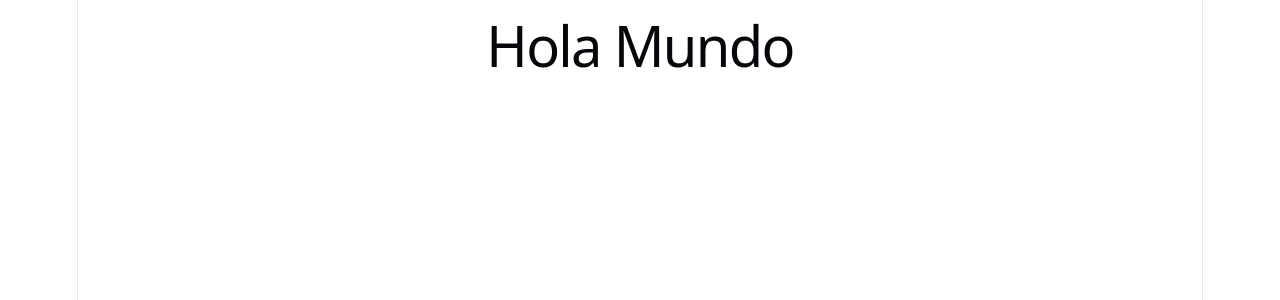
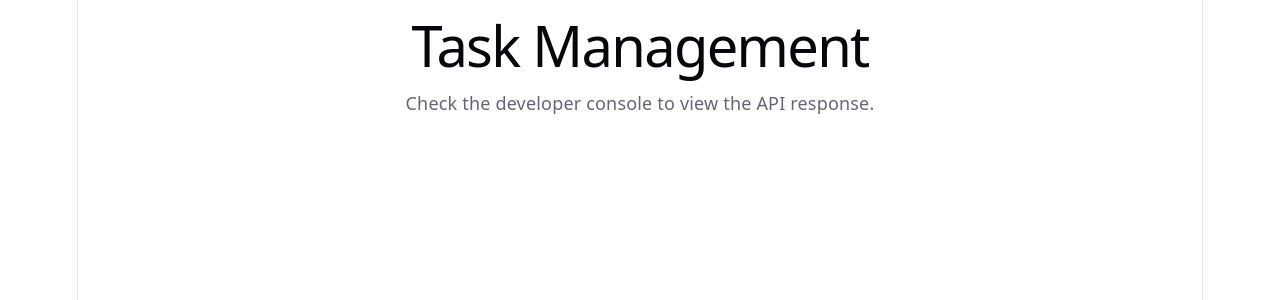
Before and after one commit to Therengelan096/ToDoAppListFE, a React (Vite) app: page / in a window 1280 px wide. Shown: the top 300 px of the page. Built offline with nearby package versions, Linux system fonts and the light colour scheme; no server answers.

Commit message:
feat: Importar getAll en App.jsx y mostrar respuesta en consola TDO-6 (#5)

```diff
--- a/src/App.jsx
+++ b/src/App.jsx
@@ -1,10 +1,26 @@
+import { useEffect } from "react";
+import { getAll } from "./services/tarea.service";
 import "./App.css";
 
 function App() {
+  useEffect(() => {
+    const fetchTasks = async () => {
+      try {
+        const tasks = await getAll();
+        console.log("Tasks fetched successfully:", tasks);
+      } catch (e) {
+        console.error("Error fetching tasks in App:", e);
+      }
+    };
+
+    fetchTasks();
+  }, []);
+
   return (
-    <>
-      <h1>Hola Mundo</h1>
-    </>
+    <div>
+      <h1>Task Management</h1>
+      <p>Check the developer console to view the API response.</p>
+    </div>
   );
 }
 
--- a/src/services/api.js
+++ b/src/services/api.js
@@ -3,6 +3,7 @@ export const API_URL = "http://127.0.0.1:8000/api";
 export const DEFAULT_HEADERS = {
   "Content-Type": "application/json",
   Accept: "application/json",
+  Authorization: "Bearer 3|iLG5Q2Ed367WW3oyU3aYJMBEBZ5xKlSoGMzoJpOJ382cec70",
 };
 
 export const handleResponse = async (response) => {
```
